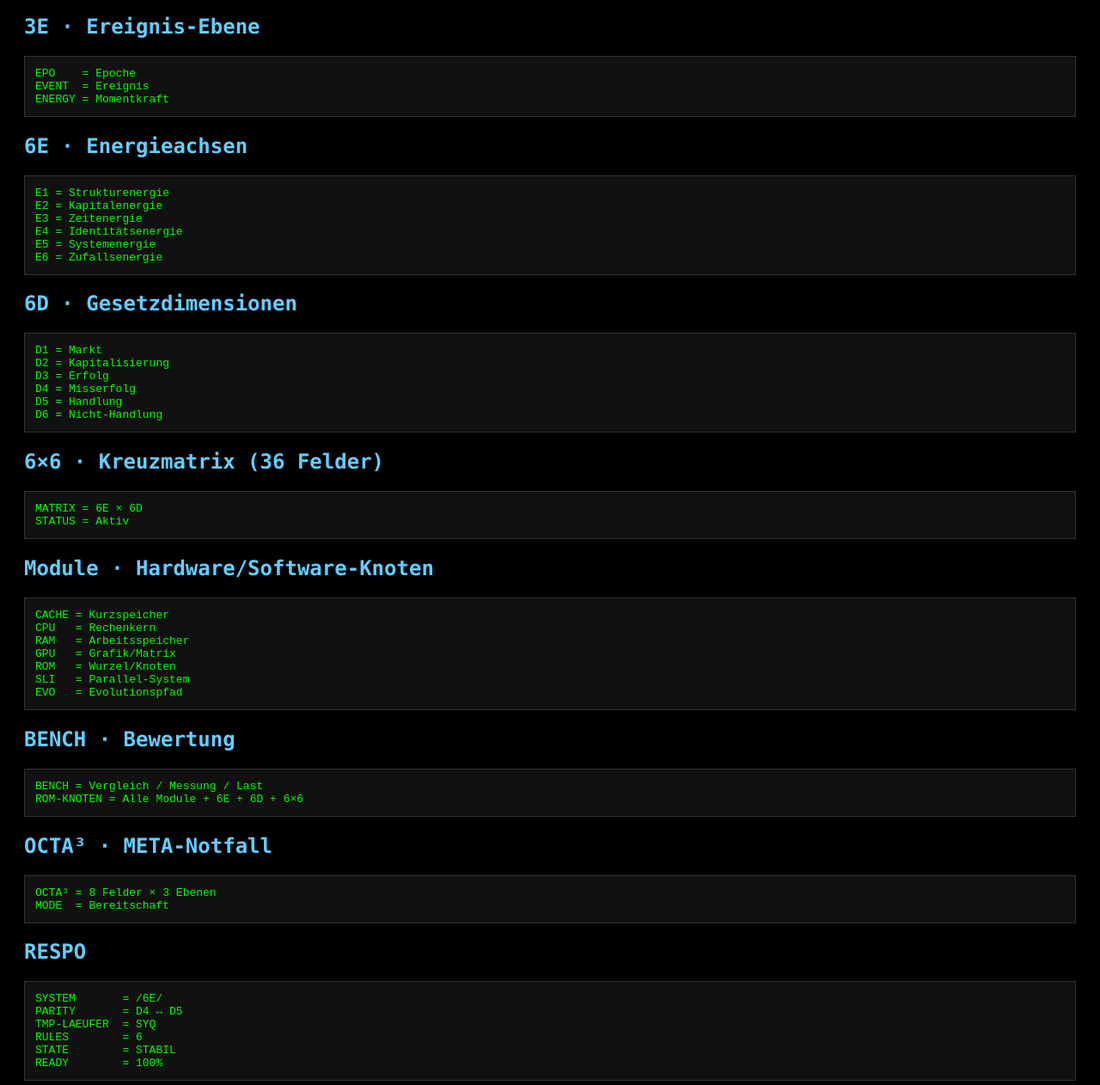
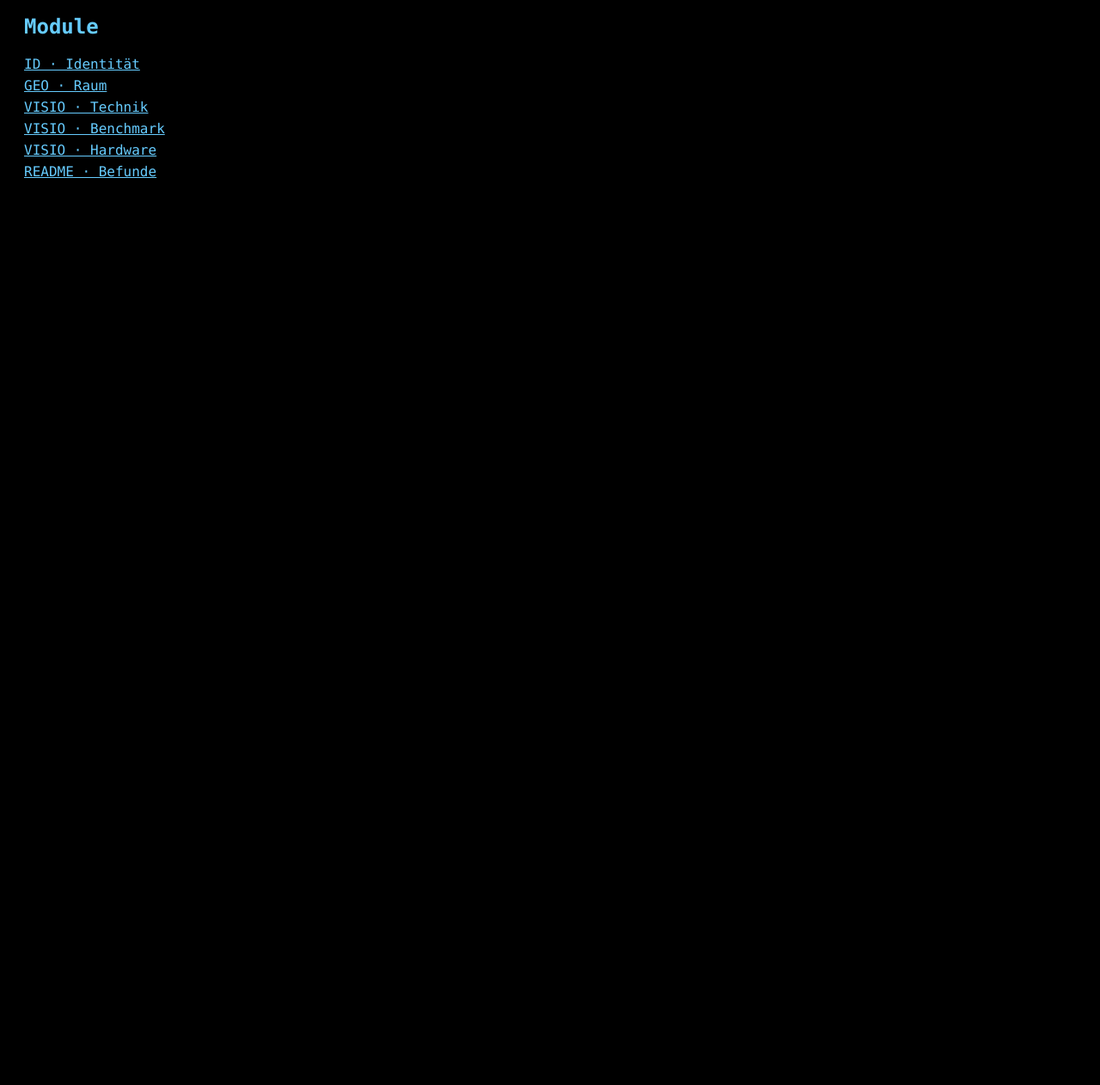
Before and after one commit to iki1uc/6e, a plain HTML site: page index.html in a window 1280 px wide. Shown: the part 198-1460 px from the top of the page at 86% size. After the commit the page ends 800 px from the top, so only its background shows below. Drawn offline with Linux system fonts and the light colour scheme.

Commit message:
Update index.html

```diff
--- a/index.html
+++ b/index.html
@@ -3,7 +3,6 @@
 <head>
 <meta charset="UTF-8">
 <title>6E · Vollsystem · iki1uc</title>
-
 <style>
 body { background:#000; color:#0f0; font-family:Consolas; padding:20px; }
 h1, h2 { color:#6cf; }
@@ -23,71 +22,13 @@ MODE   = Vollglied
 READY  = 100%
 </pre>
 
-<h2>3E · Ereignis-Ebene</h2>
-<pre>
-EPO    = Epoche
-EVENT  = Ereignis
-ENERGY = Momentkraft
-</pre>
-
-<h2>6E · Energieachsen</h2>
-<pre>
-E1 = Strukturenergie
-E2 = Kapitalenergie
-E3 = Zeitenergie
-E4 = Identitätsenergie
-E5 = Systemenergie
-E6 = Zufallsenergie
-</pre>
-
-<h2>6D · Gesetzdimensionen</h2>
-<pre>
-D1 = Markt
-D2 = Kapitalisierung
-D3 = Erfolg
-D4 = Misserfolg
-D5 = Handlung
-D6 = Nicht-Handlung
-</pre>
-
-<h2>6×6 · Kreuzmatrix (36 Felder)</h2>
-<pre>
-MATRIX = 6E × 6D
-STATUS = Aktiv
-</pre>
-
-<h2>Module · Hardware/Software-Knoten</h2>
-<pre>
-CACHE = Kurzspeicher
-CPU   = Rechenkern
-RAM   = Arbeitsspeicher
-GPU   = Grafik/Matrix
-ROM   = Wurzel/Knoten
-SLI   = Parallel-System
-EVO   = Evolutionspfad
-</pre>
-
-<h2>BENCH · Bewertung</h2>
-<pre>
-BENCH = Vergleich / Messung / Last
-ROM-KNOTEN = Alle Module + 6E + 6D + 6×6
-</pre>
-
-<h2>OCTA³ · META-Notfall</h2>
-<pre>
-OCTA³ = 8 Felder × 3 Ebenen
-MODE  = Bereitschaft
-</pre>
-
-<h2>RESPO</h2>
-<pre>
-SYSTEM       = /6E/
-PARITY       = D4 ↔ D5
-TMP-LAEUFER  = SYQ
-RULES        = 6
-STATE        = STABIL
-READY        = 100%
-</pre>
+<h2>Module</h2>
+<a href="./ID.html">ID · Identität</a>
+<a href="./GEO.html">GEO · Raum</a>
+<a href="./VISIO.t.html">VISIO · Technik</a>
+<a href="./VISIO.b.html">VISIO · Benchmark</a>
+<a href="./VISIO.h.html">VISIO · Hardware</a>
+<a href="./README.md">README · Befunde</a>
 
 </body>
 </html>
```
